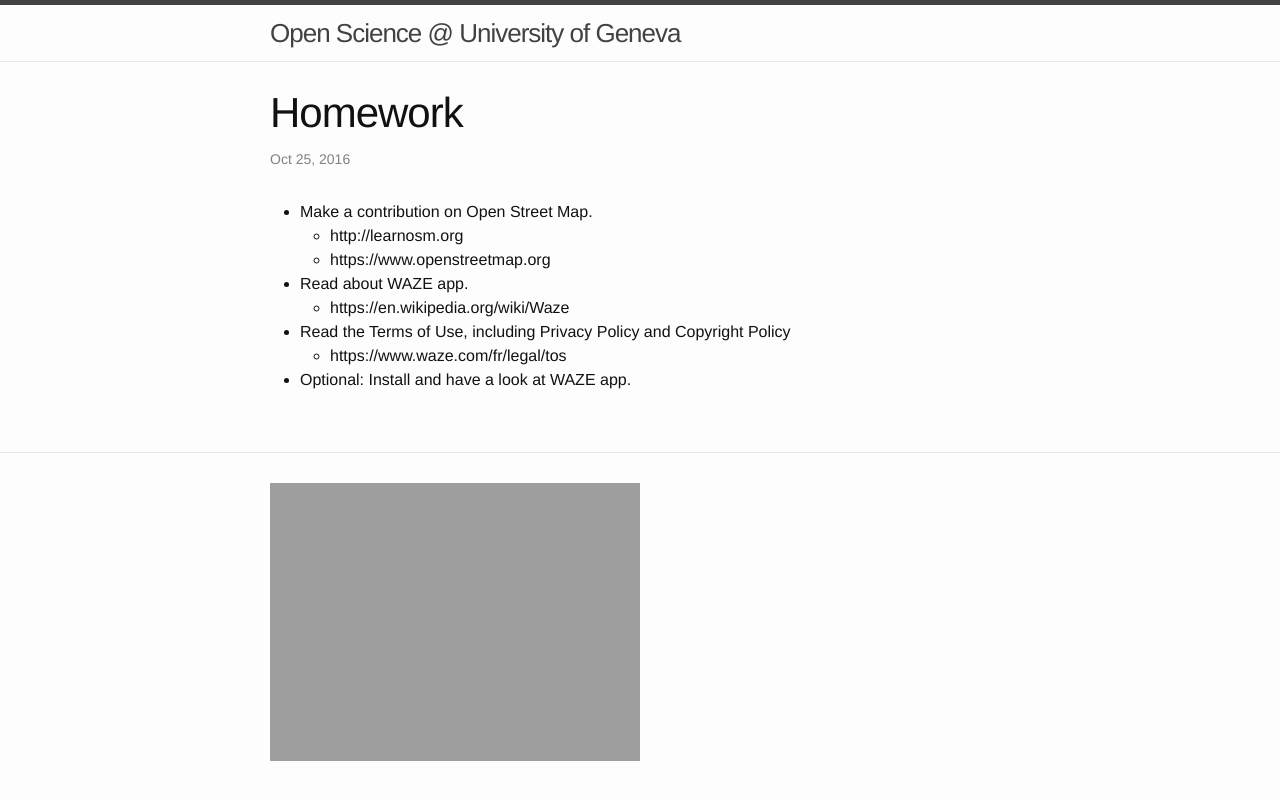
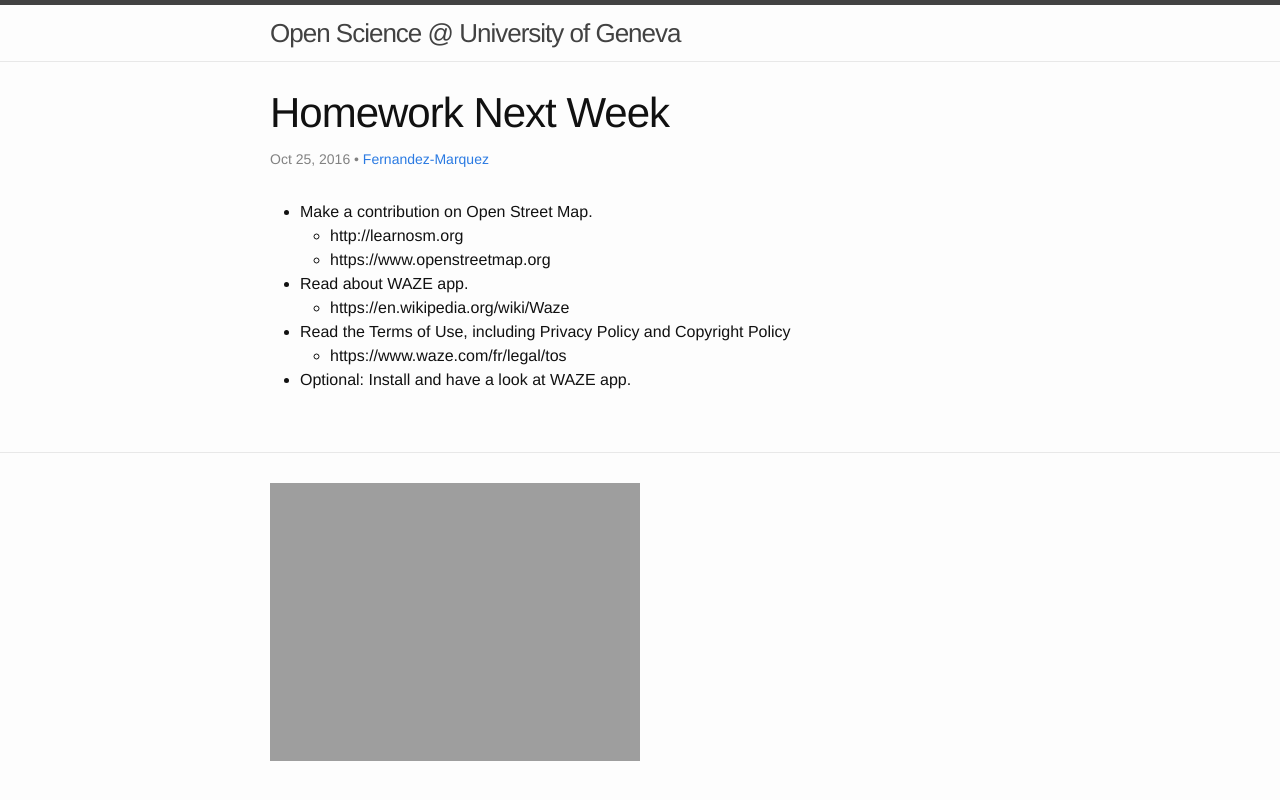
Before and after one commit to wazaahhh/openscience, a Jekyll site: the page built from _posts/2016-10-23-homework.markdown, in a window 1280 px wide. Shown: the top 800 px of the page. Built offline with Jekyll 4.4.1, drawn with Linux system fonts in a browser that asks for light colours.

Commit message:
light update to homework post

```diff
--- a/_posts/2016-10-23-homework.markdown
+++ b/_posts/2016-10-23-homework.markdown
@@ -1,8 +1,9 @@
 ---
 layout: post
-title:  "Homework"
+title:  "Homework Next Week"
 date:   2016-10-25 15:35:27 +0200
 categories: homework
+author: Fernandez-Marquez
 ---
 
 
```
